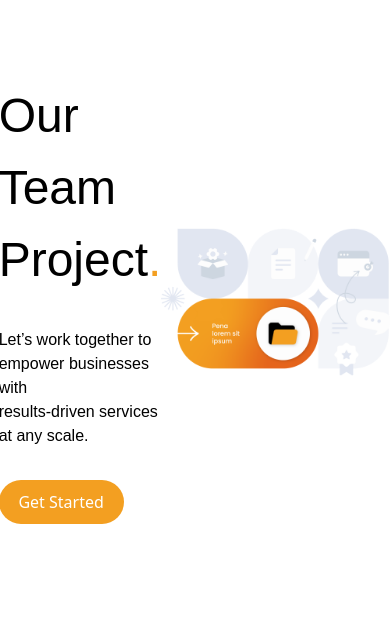
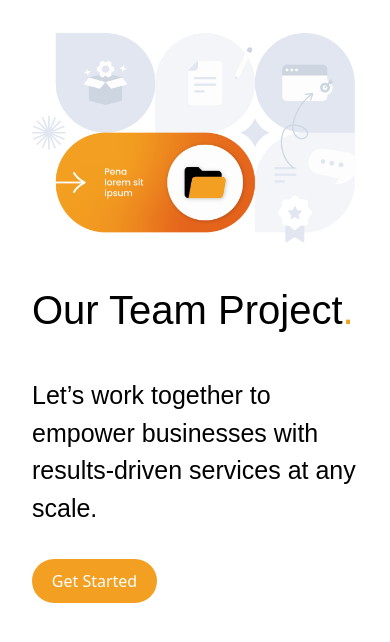
Before and after one commit to pr3b/penateam-old, a Next.js app: page /components/WorkHero in a window 390 px wide. Shown: the top 642 px of the page. Built offline with nearby package versions, Linux system fonts and the light colour scheme.

Commit message:
update section

```diff
--- a/pages/components/Pricing.js
+++ b/pages/components/Pricing.js
@@ -56,6 +56,7 @@ function Pricing() {
                     </li>
                   </ul>
                 </div>
+                <p className="limited-spot">Only 20 spots left this month</p>
               </div>
             </div>
           </div>
@@ -102,6 +103,7 @@ function Pricing() {
                     </li>
                   </ul>
                 </div>
+                <p className="limited-spot">Only 10 spots left this month</p>
               </div>
             </div>
           </div>
@@ -146,6 +148,7 @@ function Pricing() {
                     </li>
                   </ul>
                 </div>
+                <p className="limited-spot">Only 10 spots left this month</p>
               </div>
             </div>
           </div>
--- a/pages/components/WorkHero.js
+++ b/pages/components/WorkHero.js
@@ -1,6 +1,7 @@
 import Image from "next/image";
 import HeroImage from "../../public/assets/images/icons/work-hero.png";
 import React from "react";
+import Link from "next/link";
 
 function WorkHero() {
   return (
@@ -8,13 +9,15 @@ function WorkHero() {
       <div className="workhero-container">
         <div className="workhero-typography">
           <h3>
-            Our Team <br /> Project<span style={{ color: "#f39f21" }}>.</span>
+            Our Team Project<span style={{ color: "#f39f21" }}>.</span>
           </h3>
           <p>
-            Let’s work together to empower businesses with <br /> results-driven
+            Let’s work together to empower businesses with results-driven
             services at any scale.
           </p>
-          <button className="work-button">Get Started</button>
+          <Link href="/#pricing">
+            <button className="work-button">Get Started</button>
+          </Link>
         </div>
         <Image src={HeroImage} alt="WorkHero image" />
       </div>
--- a/pages/work/index.js
+++ b/pages/work/index.js
@@ -1,5 +1,4 @@
 import React from "react";
-import Navbar2 from "../components/Navbar2";
 import Footer from "../components/Footer";
 import WorkHero from "../components/WorkHero";
 import WorkCase from "../components/WorkCase";
@@ -8,7 +7,6 @@ import Navbar from "../components/Navbar";
 function index() {
   return (
     <>
-      {/* <Navbar2 /> */}
       <Navbar />
       <WorkHero />
       <WorkCase />
--- a/styles/globals.css
+++ b/styles/globals.css
@@ -1028,7 +1028,7 @@ nav {
 .card-bg {
   background-color: #d2d2d2;
   border-radius: 0 0 20px 20px;
-  padding: 2rem 1rem 5rem 1rem;
+  padding: 2rem 1rem 2rem 1rem;
 }
 
 .monthly {
@@ -1262,16 +1262,23 @@ nav {
 .workhero-container {
   display: flex;
   align-items: center;
-  justify-content: center;
+  justify-content: space-between;
   padding: 5rem;
 }
 
 .workhero-typography h3 {
-  font-size: 3rem;
+  font-family: "Poppins", sans-serif;
+  font-size: 3.5rem;
+  font-weight: 500;
+  line-height: 70px;
+  width: 70%;
   margin-bottom: 2rem;
 }
 
 .workhero-typography p {
+  font-size: 20px;
+  margin-top: 1rem;
+  width: 70%;
   margin-bottom: 2rem;
 }
 
@@ -1397,6 +1404,10 @@ nav {
 
 .css-1elwnq4-MuiPaper-root-MuiAccordion-root:before {
   opacity: 0;
+}
+
+.limited-spot {
+  margin-top: 2rem;
 }
 
 @media only screen and (max-width: 1200px) {
@@ -1760,4 +1771,30 @@ nav {
     flex-direction: column;
     align-items: flex-start;
   }
-}
+
+  .workhero-typography h3 {
+    font-size: 40px;
+    font-weight: 500;
+    width: 100%;
+    margin-top: 2rem;
+  }
+
+  .workhero-typography p {
+    font-size: 25px;
+    width: 100%;
+  }
+
+  .workhero-container {
+    flex-direction: column-reverse;
+    padding: 2rem;
+  }
+
+  .workcase-card-container {
+    grid-template-columns: repeat(1, 1fr);
+  }
+
+  .workcase-card {
+    height: auto;
+    width: 300px;
+  }
+}
```
